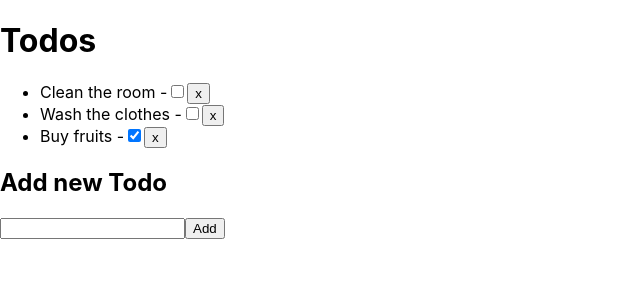
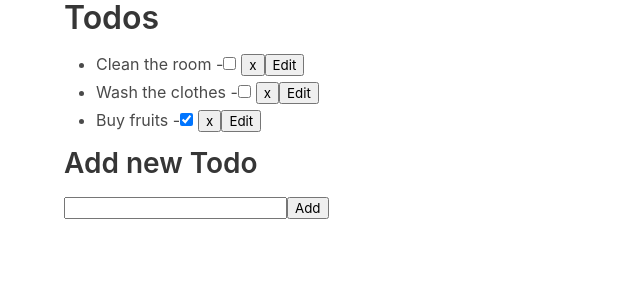
Before and after one commit to kunxin-chor/react-lesson-7-todo-list, a React (Create React App) app: page / in a window 1280 px wide. Shown: the top 300 px of the page, without its empty margins (0-640 px from the left). Built offline with nearby package versions, Linux system fonts and the light colour scheme.

Commit message:
Edit task dialog box part 1

```diff
--- a/package.json
+++ b/package.json
@@ -3,6 +3,7 @@
   "version": "0.1.0",
   "private": true,
   "dependencies": {
+    "bulma": "^0.8.0",
     "react": "^16.12.0",
     "react-dom": "^16.12.0",
     "react-scripts": "3.2.0"
--- a/src/App.js
+++ b/src/App.js
@@ -1,4 +1,6 @@
 import React from 'react';
+import 'bulma/css/bulma.css'
+import EditTask from './components/EditTask'
 
 
 class App extends React.Component {
@@ -21,23 +23,36 @@ class App extends React.Component {
         done: true
       }
     ],
-    newTodoTitle:""
+    newTodoTitle:"",
+    editing:false
   }
 
   displayList() {
 
     let final = [];
     for (let task of this.state.tasks) {
+
       final.push(<li>{task.title} -
       <input type='checkbox' checked={task.done} onChange={()=>{
         this.updateTodo(task._id)
       }}/>
 
       <button
-        onClick={()=>{
+        onClick={
+        ()=>{
           this.deleteTodo(task._id)
         }}
-      >x</button></li>)
+        style={{marginLeft:'5px'}}
+        >x</button>
+
+      <button onClick={()=>{
+        this.showEdit(task)
+      }}>Edit</button>
+
+        <EditTask current_edit_id={this.state.editing} task={task}/>
+        </li>
+
+      )
     }
     return final;
 
@@ -116,9 +131,16 @@ class App extends React.Component {
     })
   }
 
+  showEdit =(task) => {
+    this.setState({
+      editing: task._id
+    })
+  }
+
   render(){
     return (
-     <div>
+     <div className='container content'>
+
       <h1>Todos</h1>
       <ul>
         {this.displayList()}
--- /dev/null
+++ b/src/components/EditTask.js
@@ -0,0 +1,30 @@
+import React from "react"
+import 'bulma/css/bulma.css'
+export default function EditTask(props)
+{
+
+    // if show props is true, display the modal box
+    let classString = "modal";
+    if (props.current_edit_id === props.task._id) {
+        classString +=" is-active";
+    }
+
+    return (
+        <div className={classString}>
+          <div className="modal-background"></div>
+          <div className="modal-card">
+            <header className="modal-card-head">
+              <p className="modal-card-title">{props.task.title}</p>
+              <button className="delete" aria-label="close"></button>
+            </header>
+            <section className="modal-card-body">
+              <input type='text' value={props.task.title}/>
+            </section>
+            <footer className="modal-card-foot">
+              <button className="button is-success">Save changes</button>
+              <button className="button">Cancel</button>
+            </footer>
+          </div>
+        </div>
+     )
+}
```
Also changed, not shown: 1 other file (tests, documents, lock files or other folders).
